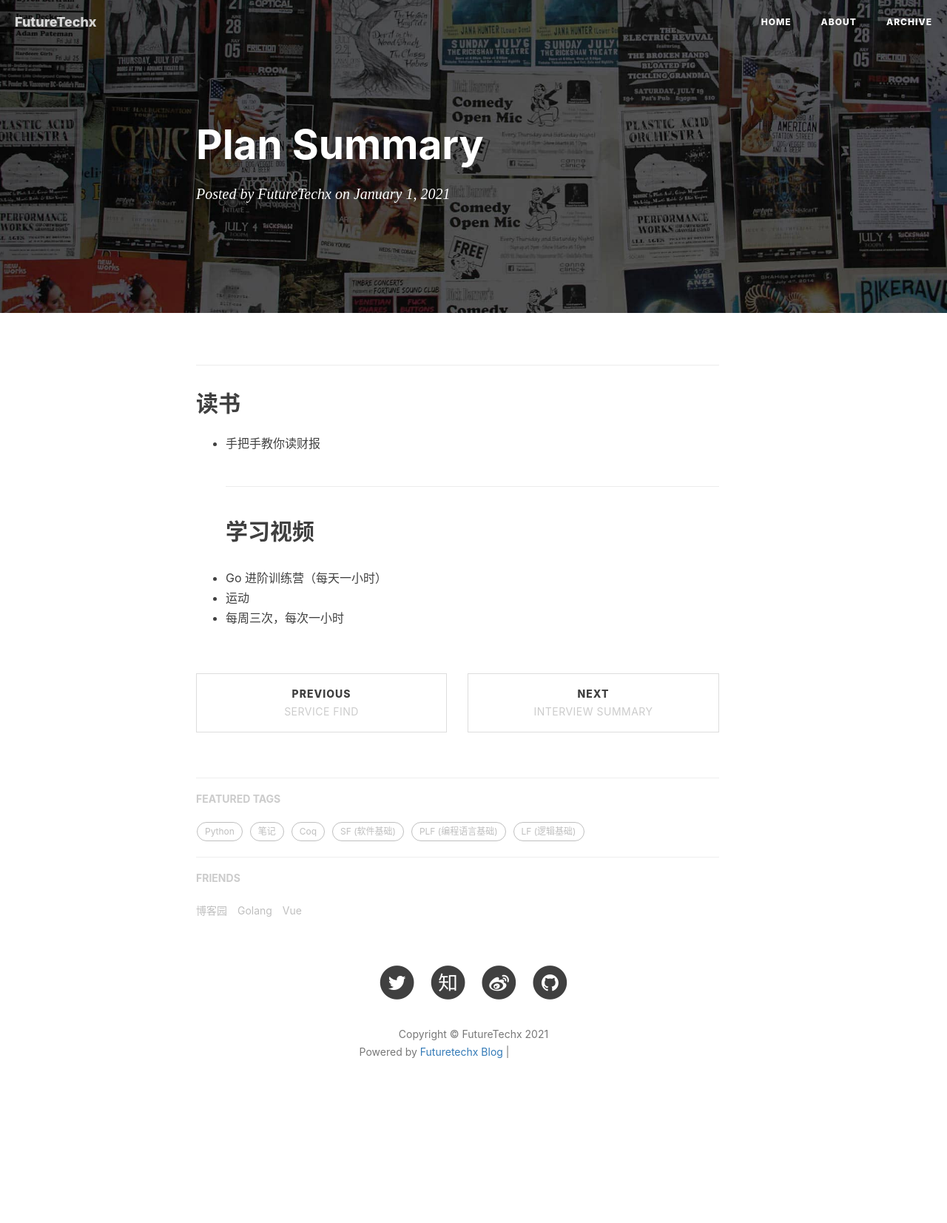
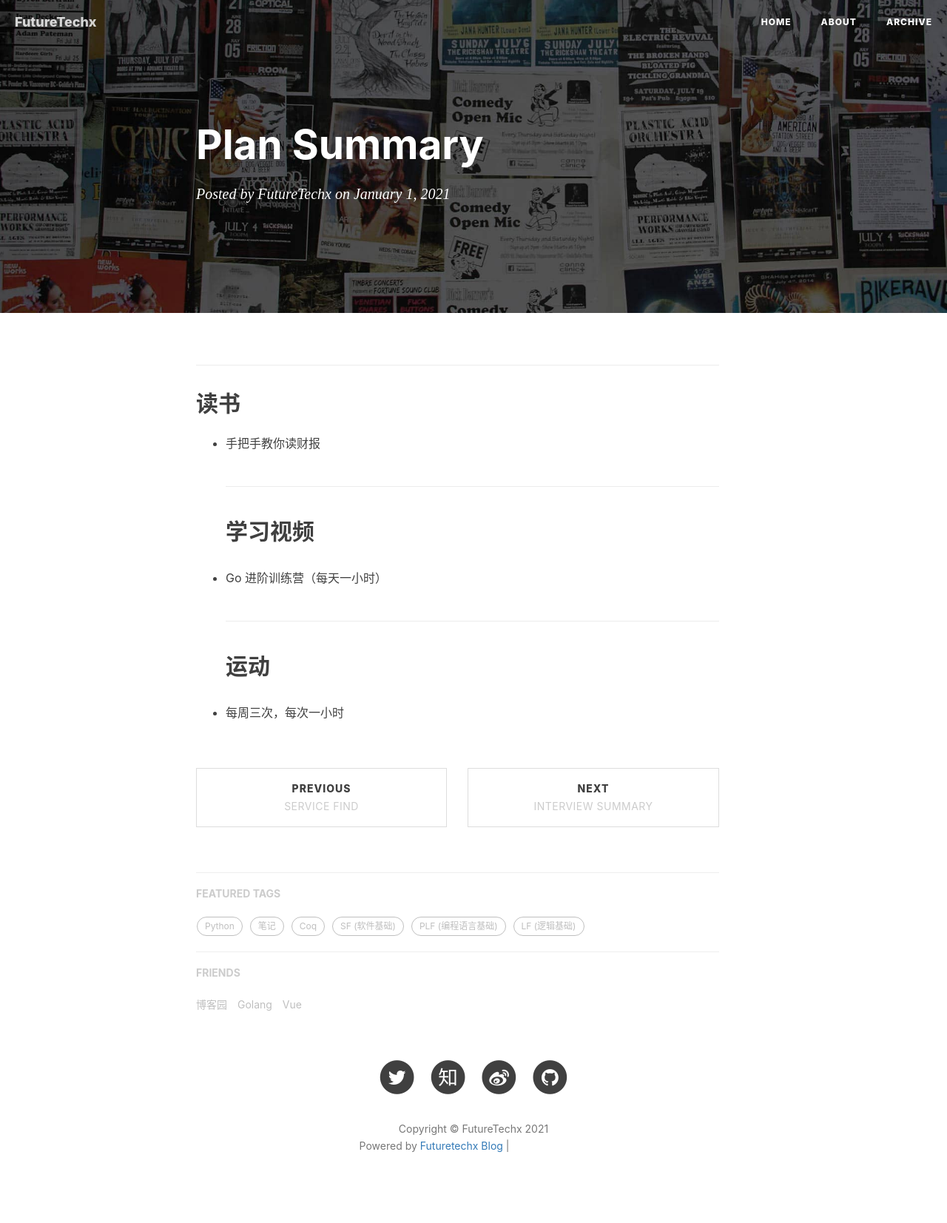
Before and after one commit to Ma-Yihang/futuretechx.github.io, a Jekyll site: the page built from _posts/2021-01-01-plan-summary.md, in a window 1280 px wide. Shown: the whole page at 74% size. Built offline with Jekyll 4.4.1, drawn with Linux system fonts in a browser that asks for light colours; nearby versions of some CDN libraries; our own code applies the rules of GitHub Pages for plain Markdown files; comment, search, counter and statistics services are not loaded; before the commit the page ends 1526 px from its top, so only the background shows below that; grey boxes are pictures that could not be loaded.

```diff
--- a/_posts/2021-01-01-plan-summary.md
+++ b/_posts/2021-01-01-plan-summary.md
@@ -2,5 +2,5 @@
 -  手把手教你读财报
 ## 学习视频
 - Go 进阶训练营（每天一小时）
-- 运动
+## 运动
 - 每周三次，每次一小时
```
